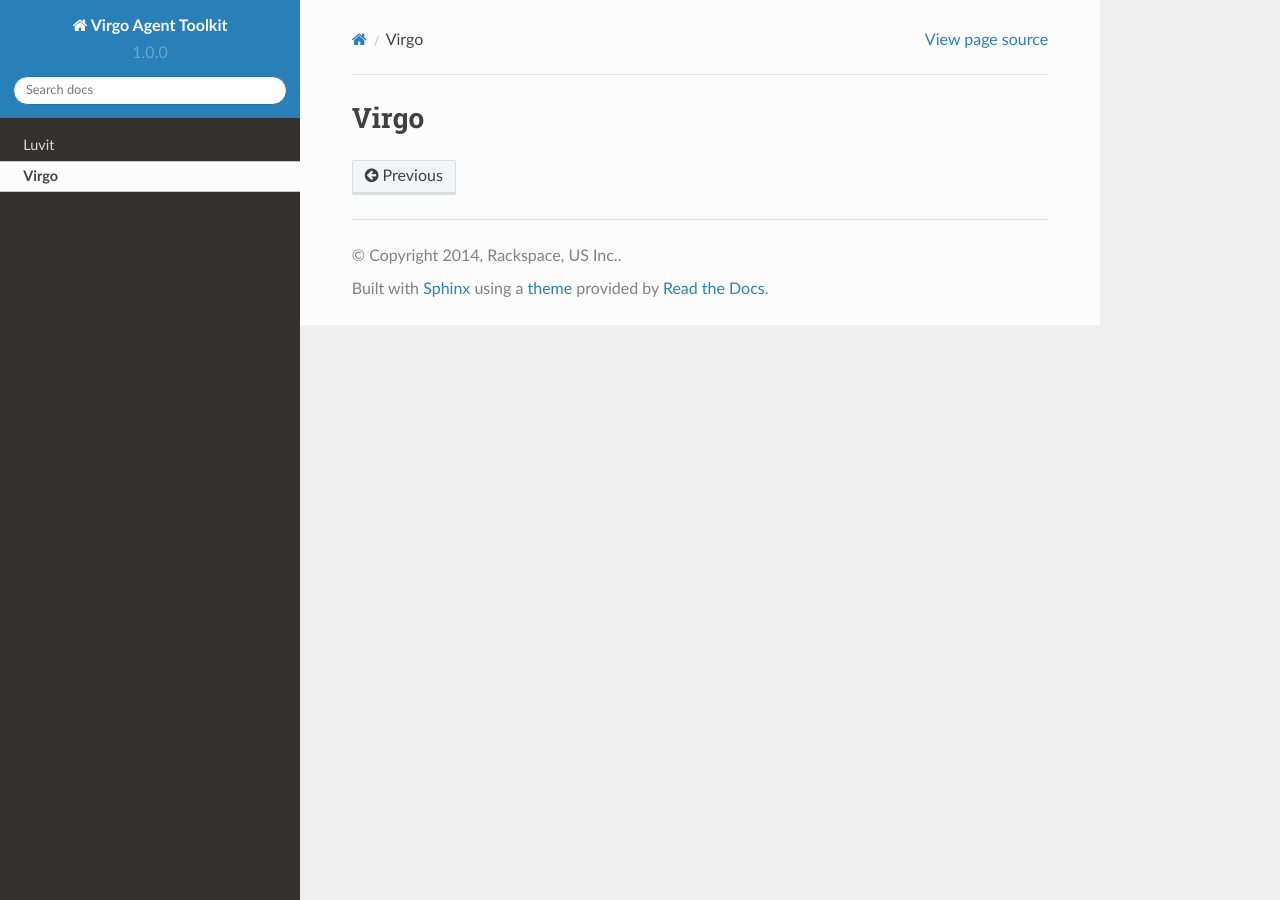
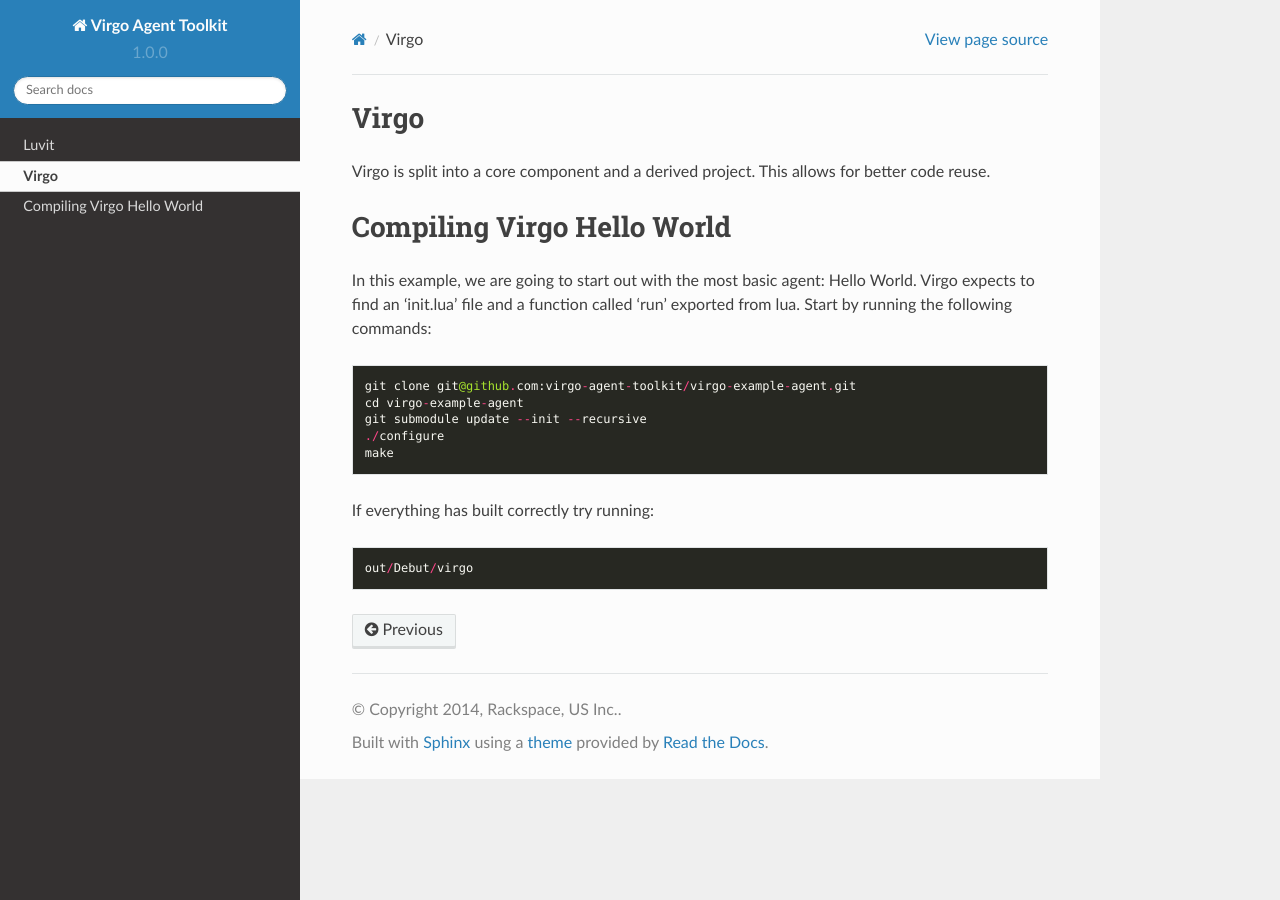
Before and after one commit to virgo-agent-toolkit/docs, a Sphinx documentation site: the page built from source/virgo.rst, in a window 1280 px wide. Built offline with Sphinx 7.4.7 and the Read the Docs theme 2.0.0, drawn with Linux system fonts in a browser that asks for light colours.

Commit message:
more docs

```diff
--- a/source/virgo.rst
+++ b/source/virgo.rst
@@ -1,2 +1,22 @@
 Virgo
 =====
+
+Virgo is split into a core component and a derived project. This allows for
+better code reuse.
+
+Compiling Virgo Hello World
+===========================
+
+In this example, we are going to start out with the most basic agent: Hello
+World. Virgo expects to find an 'init.lua' file and a function called 'run'
+exported from lua.  Start by running the following commands::
+
+    git clone git@github.com:virgo-agent-toolkit/virgo-example-agent.git
+    cd virgo-example-agent
+    git submodule update --init --recursive
+    ./configure
+    make
+
+If everything has built correctly try running::
+
+    out/Debut/virgo
```
Also changed, not shown: source/index.rst (+10 -1 lines), source/luvit.rst (line endings or trailing spaces).
